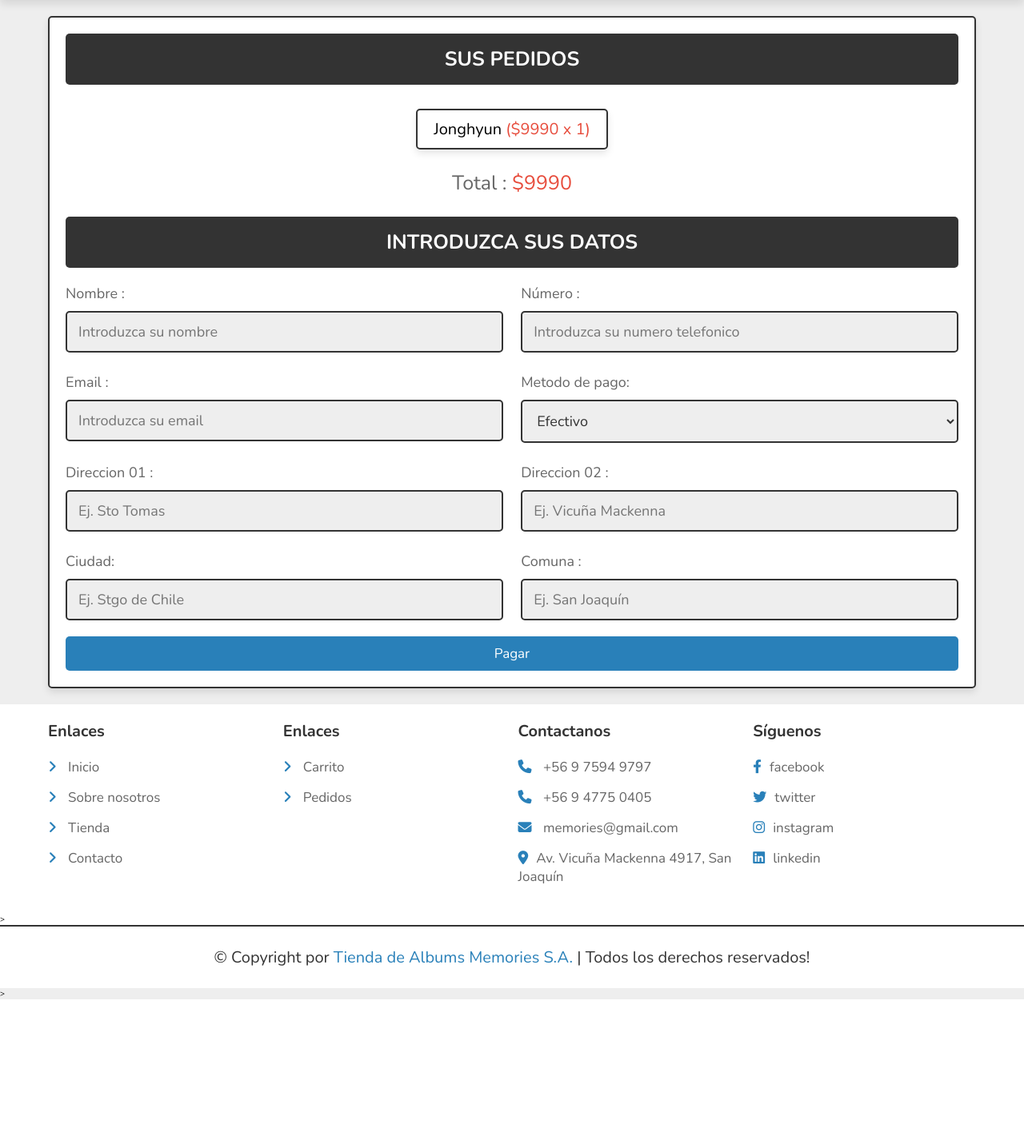
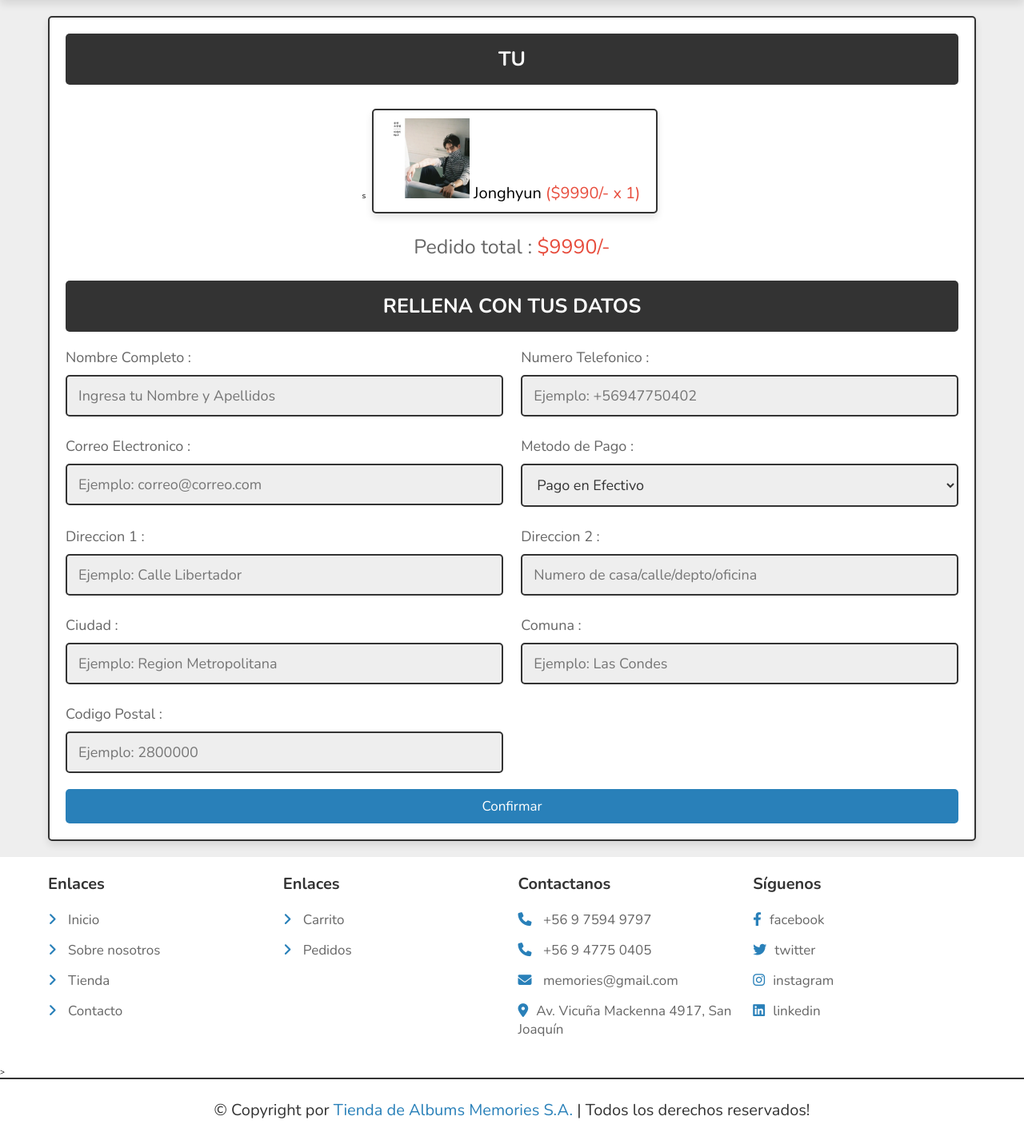
Before and after one commit to aleejandra2/Tercera_Prueba, a Django app: page /checkout/ in a window 1280 px wide. Shown: the part 74-1500 px from the top of the page at 80% size. Before the commit the page ends 1324 px from the top, so only its background shows below. Run offline with Django 4.2, Linux system fonts and the light colour scheme; a user stored in the database is signed in; data comes from the database, SQL or seed files in the repository; both versions use the stored data as it was before the commit; some libraries are stand-ins or nearby versions.

Commit message:
Se agrego problema en el boucher final / se agrego pedidos anteriores  y se modifico algunas cosas del codigo de views

```diff
--- a/store/templates/store/footer.html
+++ b/store/templates/store/footer.html
@@ -6,9 +6,9 @@
        <div class="box">
           <h3>Enlaces</h3>
           <a href="{% url 'store' %}"> <i class="fas fa-angle-right"></i> Inicio </a>
-          <a href="{% url 'about' %}"> <i class="fas fa-angle-right"></i> Sobre nosotros </a>
+          <a href="{% url 'nosotros' %}"> <i class="fas fa-angle-right"></i> Sobre nosotros </a>
           <a href="{% url 'shop' %}"> <i class="fas fa-angle-right"></i> Tienda </a>
-          <a href="{% url 'contact' %}"> <i class="fas fa-angle-right"></i> Contacto </a>
+          <a href="{% url 'contactos' %}"> <i class="fas fa-angle-right"></i> Contacto </a>
        </div>
 
        <div class="box">
--- a/store/templates/store/navbar.html
+++ b/store/templates/store/navbar.html
@@ -4,10 +4,10 @@
          <a href="{% url 'store' %}" class="logo">Memories<span></span></a>
          <nav class="navbar">
             <a href="{% url 'store' %}">Inicio</a>
-            <a href="{% url 'about' %}">Sobre nosotros</a>
+            <a href="{% url 'nosotros' %}">Sobre nosotros</a>
             <a href="{% url 'order_detail' %}">Pedidos</a>
             <a href="{% url 'shop' %}">Tienda</a>
-            <a href="{% url 'contact' %}">Contacto</a>
+            <a href="{% url 'contactos' %}">Contacto</a>
          </nav>
         <div class="icons">
             <div id="menu-btn" class="fas fa-bars"></div>
--- a/store/templates/store/nosotros.html
+++ b/store/templates/store/nosotros.html
@@ -21,7 +21,7 @@
            <div class="content">
               <h3>why choose us?</h3>
               <p>Lorem ipsum dolor sit amet consectetur adipisicing elit. Ipsam veritatis minus et similique doloribus? Harum molestias tenetur eaque illum quas? Obcaecati nulla in itaque modi magnam ipsa molestiae ullam consequuntur.</p>
-              <a href="{% url 'contact' %}" class="btn"> Contactanos</a>
+              <a href="{% url 'nosotros' %}" class="btn"> Contactanos</a>
             </div>
 
         </div>
--- a/store/templates/store/pago.html
+++ b/store/templates/store/pago.html
@@ -5,7 +5,7 @@
 
 
 {% block title %}
-   Boucher de compra
+   Pagina de Validacion de Datos
 {% endblock title %}
 
 {% block content %}
@@ -15,61 +15,68 @@
 
    <form action="" method="POST">{% csrf_token %}
 
-      <h3> Sus pedidos</h3>
+      <h3>Tu</h3>
 
       <div class="display-orders">
 
+
          {% for product  in products %}
-            <p>{{product.product_id.name}} <span>(${{product.product_id.price}} x {{product.quantity}})</span> </p>
+            s
+            <p> <img src="{{product.product_id.image_01.url}}" width="100" height="100" alt="" > {{product.product_id.name}} <span>(${{product.product_id.price}}/- x {{product.quantity}}) </span></p>
+
+
          {% endfor %}
          <input type="hidden" name="total_products" value="<?= $total_products; ?>">
          <input type="hidden" name="total_price" value="<?= $grand_total; ?>" value="">
-         <div class="grand-total"> Total : <span>${{grand_total}}</span></div>
+         <div class="grand-total">Pedido total : <span>${{grand_total}}/-</span></div>
       </div>
 
-      <h3> Introduzca sus datos</h3>
+      <h3>Rellena con tus Datos</h3>
 
       <div class="flex">
          <div class="inputBox">
-            <span> Nombre :</span>
-            <input type="text" name="name" placeholder="Introduzca su nombre" class="box" maxlength="20" required>
+            <span>Nombre Completo :</span>
+            <input type="text" name="name" placeholder="Ingresa tu Nombre y Apellidos" class="box" maxlength="20" required>
          </div>
          <div class="inputBox">
-            <span> Número :</span>
-            <input type="number" name="mobile_no" placeholder="Introduzca su numero telefonico" class="box" min="0" max="9999999999" onkeypress="if(this.value.length == 10) return false;" required>
+            <span>Numero Telefonico :</span>
+            <input type="number" name="mobile_no" placeholder="Ejemplo: +56947750402" class="box" min="0" max="9999999999" onkeypress="if(this.value.length == 12) return false;" required>
          </div>
          <div class="inputBox">
-            <span> Email :</span>
-            <input type="email" name="email" placeholder="Introduzca su email" class="box" maxlength="50" required>
+            <span>Correo Electronico :</span>
+            <input type="email" name="email" placeholder="Ejemplo: correo@correo.com" class="box" maxlength="50" required>
          </div>
          <div class="inputBox">
-            <span> Metodo de pago:</span>
+            <span>Metodo de Pago :</span>
             <select name="method" class="box" required>
-               <option value="efectivo"> Efectivo</option>
-               <option value="tarjeta de credito"> Tarjeta de crédito</option>
-               <option value="tarjeta de debito"> Tarjeta de débito</option>
-               <option value="paypal"> Paypal</option>
+               <option value="pago en efectivo">Pago en Efectivo</option>
+               <option value="tarjeta">Tarjeta de Debito/Credito</option>
             </select>
          </div>
          <div class="inputBox">
-            <span> Direccion 01 :</span>
-            <input type="text" name="address1" placeholder="Ej. Sto Tomas" class="box" maxlength="50" required>
+            <span>Direccion  1 :</span>
+            <input type="text" name="address1" placeholder="Ejemplo: Calle Libertador" class="box" maxlength="50" required>
          </div>
          <div class="inputBox">
-            <span>Direccion 02 :</span>
-            <input type="text" name="address2" placeholder="Ej. Vicuña Mackenna" class="box" maxlength="50" required>
+            <span>Direccion 2  :</span>
+            <input type="text" name="address2" placeholder="Numero de casa/calle/depto/oficina " class="box" maxlength="50" required>
          </div>
          <div class="inputBox">
-            <span> Ciudad:</span>
-            <input type="text" name="city" placeholder="Ej. Stgo de Chile" class="box" maxlength="50" required>
+            <span>Ciudad :</span>
+            <input type="text" name="city" placeholder="Ejemplo: Region Metropolitana" class="box" maxlength="50" required>
          </div>
          <div class="inputBox">
-            <span> Comuna :</span>
-            <input type="text" name="state" placeholder="Ej. San Joaquín" class="box" maxlength="50" required>
+            <span>Comuna :</span>
+            <input type="text" name="state" placeholder="Ejemplo: Las Condes" class="box" maxlength="50" required>
+         </div>
+
+         <div class="inputBox">
+            <span>Codigo Postal :</span>
+            <input type="number" min="0" name="pincode" placeholder="Ejemplo: 2800000" min="0" max="9999999999" onkeypress="if(this.value.length == 6) return false;" class="box" required>
          </div>
       </div>
 
-      <input type="submit" name="order" class="btn" value="Pagar" formaction="{% url 'order_place' %}">
+      <input type="submit" name="order" class="btn" value="confirmar" formaction="{% url 'order_place' %}">
 
    </form>
 
--- a/store/urls.py
+++ b/store/urls.py
@@ -8,8 +8,8 @@ urlpatterns = [
     path('shop/',Tienda,name='shop'), #
     path('login/',Iniciosesion,name='login'), #
     path('registration/',Registro,name='registration'), #
-    path('about/',Nosotros,name='about'), #
-    path('contact/',Contactanos,name='contact'), #
+    path('nosotros/',Nosotros,name='nosotros'), #
+    path('contactos/',Contactanos,name='contactos'), #
     path('quickview/<str:id>/',VistaRapida,name='quickview'), #
     path('logout/',CerrarSesion,name='logout'), #
     path('category/<str:id>/',Categoria,name='category'),#
--- a/store/views.py
+++ b/store/views.py
@@ -283,7 +283,6 @@ def Pedidos(request):
         city=request.POST['city']
         state=request.POST['state']
         pincode=request.POST['pincode']
-        country=request.POST['country']
         ShippingAddress.objects.create(customer=customer,
                                        name=name,
                                        mobile_no=mobile_no,
@@ -293,7 +292,7 @@ def Pedidos(request):
                                        city=city,
                                        state=state,
                                        pincode=pincode,
-                                       country=country
+
                                       )
         products=Cart.objects.filter(customer=customer)
         for item in products:
@@ -321,9 +320,8 @@ def Ordenes(request):
                                 [str(address.address_line1),
                                 address.address_line2,
                                 address.city,
-                                address.state,
                                 str(address.pincode),
-                                address.country
+
                                 ]
                                 )
         total_price=sum([item.product_id.price * item.quantity  for item in orders])
```
Also changed, not shown: store/templates/store/pedidos.html (+23 -11 lines), db.sqlite3, store/migrations/0005_remove_products_image_02_remove_products_image_03.py (added), store/static/images/Ivan_ylykios.jpeg (added).
